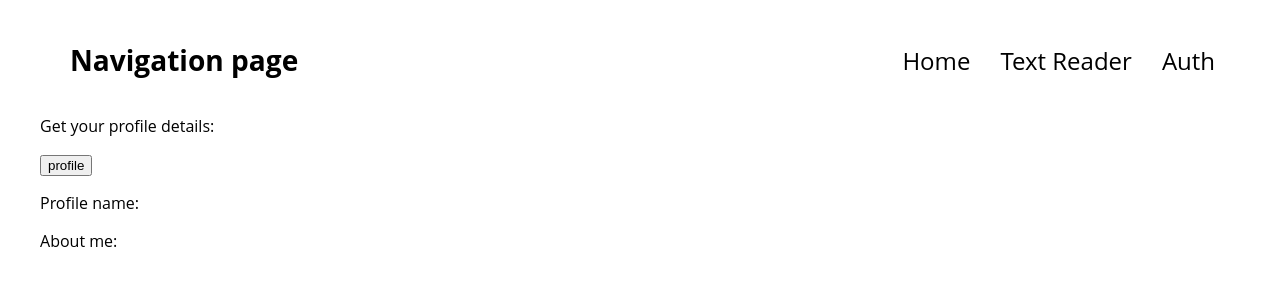
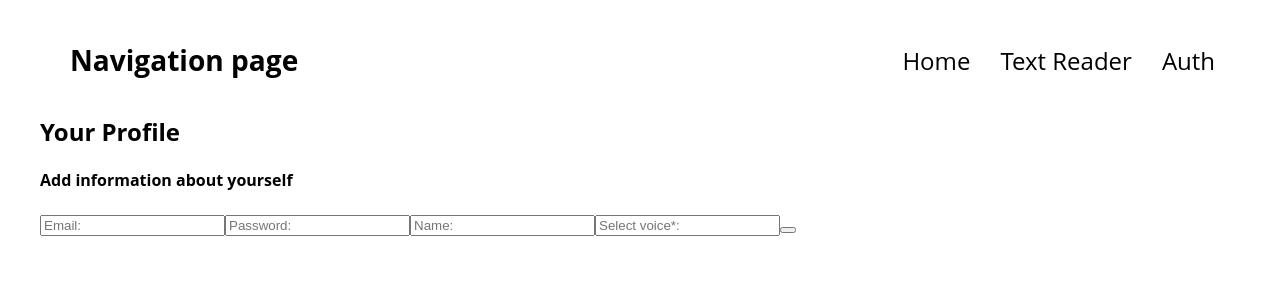
Before and after one commit to ikromshi/voiceful, a React (Create React App) app in the folder frontend/: page /profile in a window 1280 px wide. Shown: the top 300 px of the page. Built offline with nearby package versions, Linux system fonts and the light colour scheme.

Commit message:
updated profile component; linked it with the backend

```diff
--- a/frontend/src/components/profile/profile.tsx
+++ b/frontend/src/components/profile/profile.tsx
@@ -1,17 +1,24 @@
 import axios from "axios";
-import { useState } from "react"
-import useToken from "../../utils/userToken";
+import { FormEvent, useContext, useEffect, useState } from "react"
+import { UserContext } from "../../contexts/user.context";
 
 const Profile = () => {
-  const [profileData, setProfileData] = useState({profileName: "", aboutMe: ""});
-  const { setToken, token } = useToken();
+  const { currentUser, setCurrentUser } = useContext(UserContext);
+  const [profileForm, setProfileForm] = useState({email: "", password: "", name: "", voice: "", access_token: ""});
 
-  const getData = () => {
-    axios({method: "GET", url: "/profile", headers: {Authorization: "Bearer " + token}})
+  useEffect(() => {
+    if (currentUser !== null) {
+      setProfileForm(currentUser);
+    }
+  }, []);
+
+
+  const saveData = async () => {
+    setCurrentUser(profileForm);
+
+    axios({method: "POST", url: "http://127.0.0.1:5000/profile", headers: {Authorization: "Bearer " + profileForm.access_token}, data:profileForm})
       .then((response) => {
-        const res = response.data;
-        res.access_token && setToken(res.access_token);
-        setProfileData(({profileName: res.name, aboutMe: res.about}));
+        console.log(response.data);
       }).catch((error) => {
         if (error.response) {
           console.log(error.response);
@@ -21,15 +28,51 @@ const Profile = () => {
     });
   }
 
+    const handleChange = (event: FormEvent<HTMLInputElement>) => {
+      const { value, name } = event.target as HTMLInputElement;
+      setProfileForm((prevValue) => ({...prevValue, [name]: value}));
+    }
+
   return (
     <div className="profile">
-      <p>Get your profile details: </p> <button onClick={getData}>profile</button>
-      { profileData &&
-        <div>
-          <p>Profile name: {profileData.profileName}</p>
-          <p>About me: {profileData.aboutMe}</p>
+      <div className="pfp-div"></div>
+      <div className="pfofile-data-div">
+
+        <div className="header-div">
+          <h2>Your Profile</h2>
+          <h4>Add information about yourself</h4>
         </div>
-      }
+
+        <div className="form-div">
+          <form>
+            <input
+              type="email"
+              onChange={handleChange}
+              placeholder="Email:"
+              name="email"
+              value={profileForm.email}/>
+            <input type="password"
+              onChange={handleChange}
+              name="password"
+              placeholder="Password:"
+              value={profileForm.password}
+              />
+            <input type="name"
+              onChange={handleChange}
+              name="name"
+              placeholder="Name:"
+              value={profileForm.name}
+              />
+            <input type="voice"
+              onChange={handleChange}
+              name="voice"
+              placeholder="Select voice*:"
+              value={profileForm.voice}
+              />
+            <button onClick={saveData}></button>
+          </form>
+        </div>
+      </div>
     </div>
   )
 }
```
Also changed, not shown: frontend/src/types/types.ts (+5 -5 lines), 1 other file (tests, documents, lock files or other folders).
